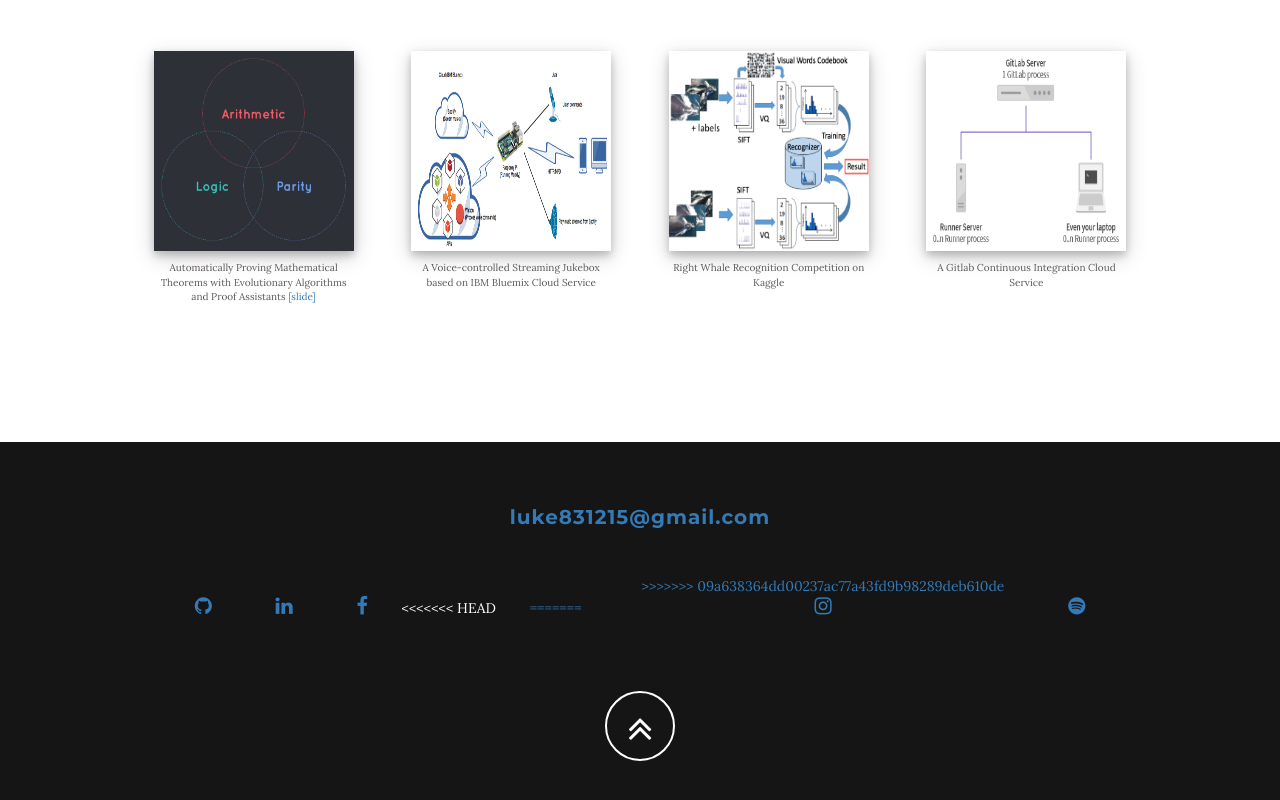
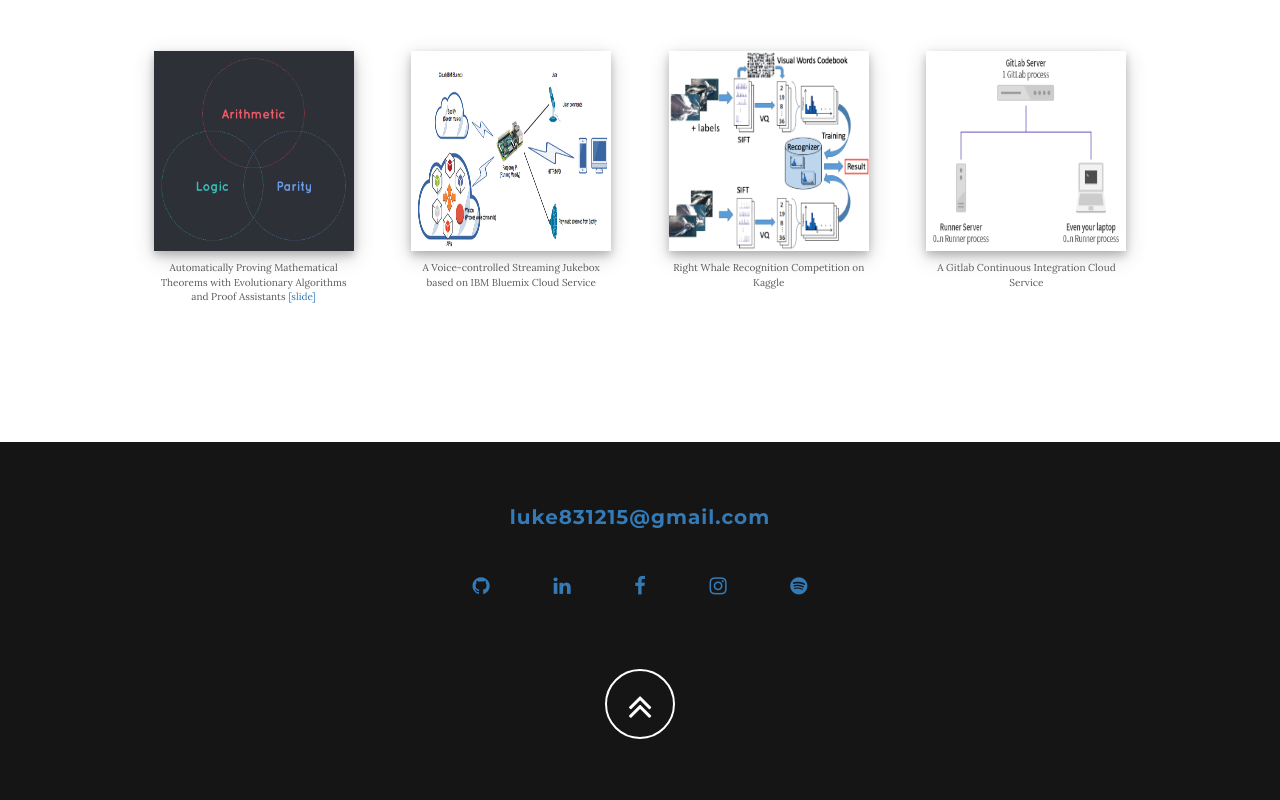
Before and after one commit to luke831215/luke831215.github.io, a website: page index.html in a window 1280 px wide. Shown: the part 4211-5011 px from the top of the page. Drawn offline with nearby package versions, Linux system fonts and the light colour scheme; some packages are replaced by stand-ins of ours.

Commit message:
that's it man

```diff
--- a/index.html
+++ b/index.html
@@ -399,11 +399,7 @@
 	            <li><a href="https://www.facebook.com/leon.yang.96">
 	              	<i class="fa fa-facebook"></i>
 	            </a></li>
-<<<<<<< HEAD
-	            <li><a href="https://www.instagram.com/li_an.me/">
-=======
 	            <li><a href="https://www.instagram.com/li-an.me/">
->>>>>>> 09a638364dd00237ac77a43fd9b98289deb610de
 	              	<i class="fa fa-instagram"></i>
 	            </a></li>
 	            <li><a href="https://open.spotify.com/user/brotherstory">
```
